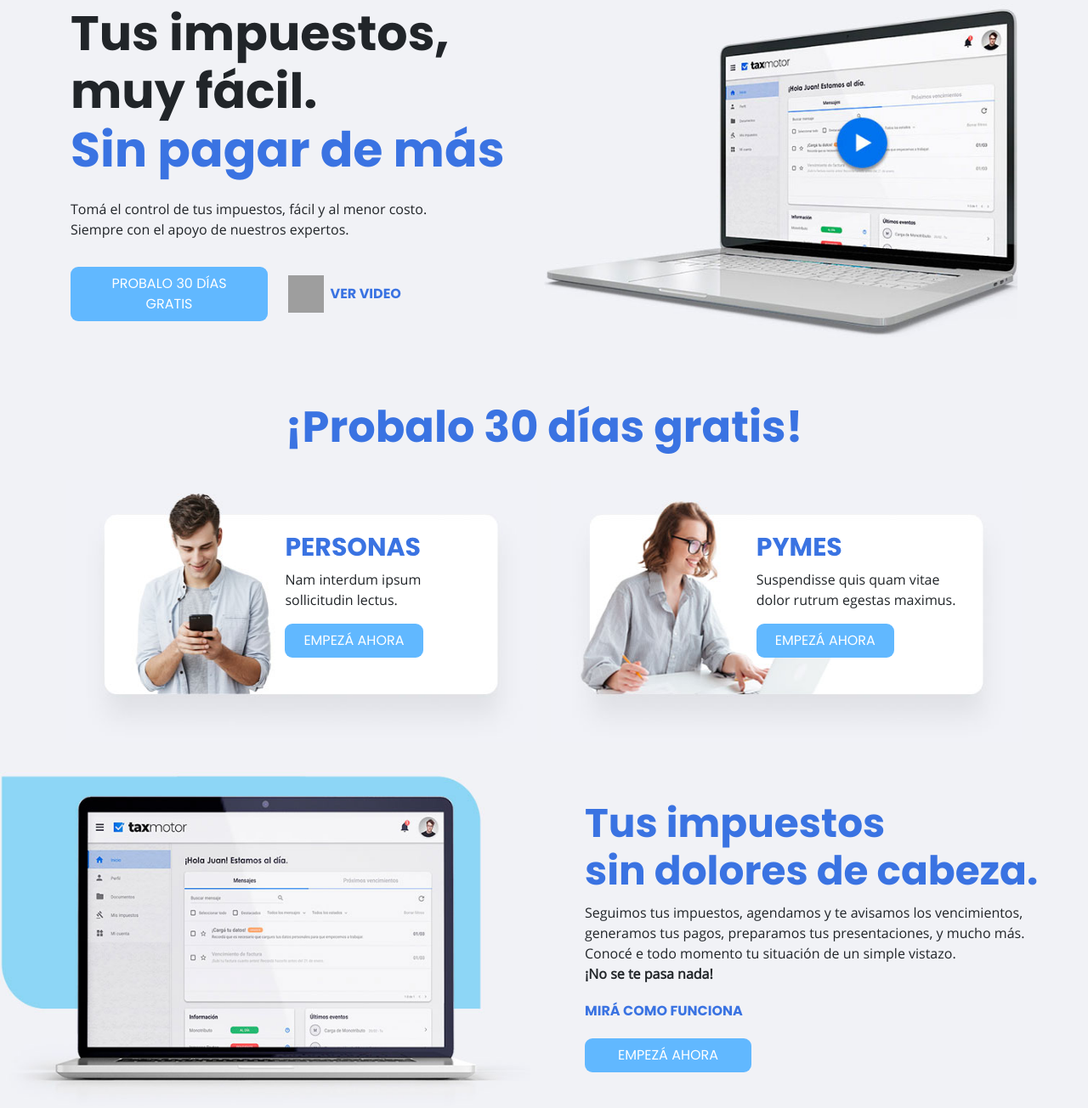
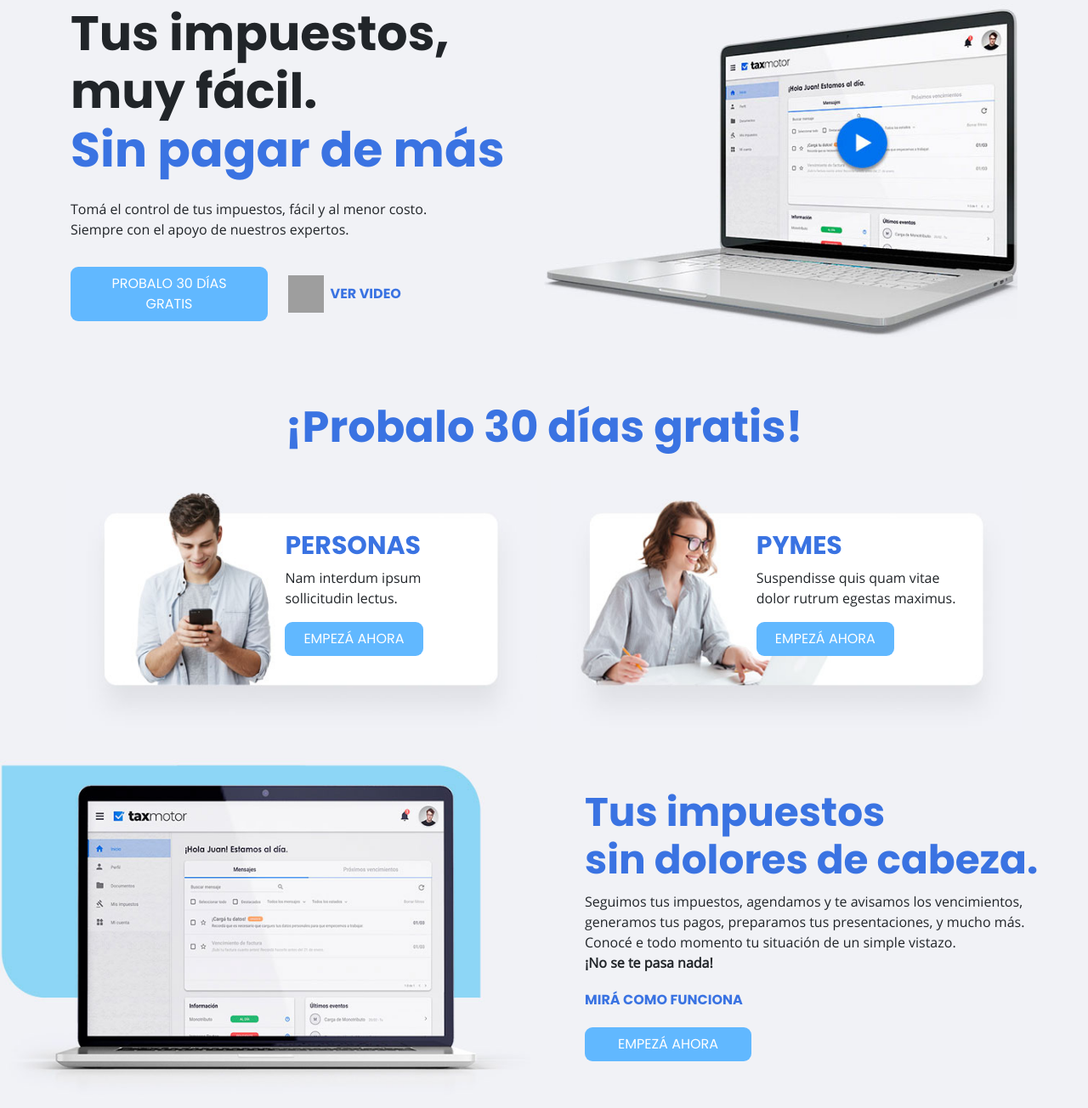
Before and after one commit to defelicerafael/taxmotor-2021, a PHP site: page / in a window 1280 px wide. Shown: the part 129-1433 px from the top of the page at 85% size. Run offline with PHP 8.4, Linux system fonts and the light colour scheme; grey boxes are pictures that could not be loaded.

Commit message:
img-fluid

```diff
--- a/index.php
+++ b/index.php
@@ -32,7 +32,6 @@ include_once 'server/link.php';
             <div class="main bg-primario">
               <?php include_once "templates/video.php";?>
               <?php include_once "templates/probalo.php";?>
-              <?php include_once "templates/top-nav-comun.php";?>
               <?php include_once "templates/sin-dolor-de-cabeza.php";?>
               <?php include_once "templates/planificacion-fiscal.php";?>
               <?php include_once "templates/experto.php";?>
--- a/templates/probalo.php
+++ b/templates/probalo.php
@@ -5,7 +5,7 @@
         </h2>
     </div>
     <div class="col-md-6 col-12 p-relative">
-        <img width="578" height="308" src="img/home/probando/personas.jpg" alt="" title="" class="w-100 px-md-2">
+        <img width="578" height="308" src="img/home/probando/personas.jpg" alt="" title="" class="img-fluid px-md-2">
         <div class="img-position-1 text-center text-md-start">
             <h3 class="letra-presonas-pymes secundario">PERSONAS</h3>
             <p class="os-regular">
@@ -16,7 +16,7 @@
         </div>
     </div>
     <div class="col-md-6 col-12 p-relative">
-        <img width="578" height="308" src="img/home/probando/empresas.jpg" alt="" title="" class="w-100 px-md-2">
+        <img width="578" height="308" src="img/home/probando/empresas.jpg" alt="" title="" class="img-fluid px-md-2">
         <div class="img-position-2 text-center text-md-start">
             <h3 class="letra-presonas-pymes secundario">PYMES</h3>
             <p class="os-regular">
```
